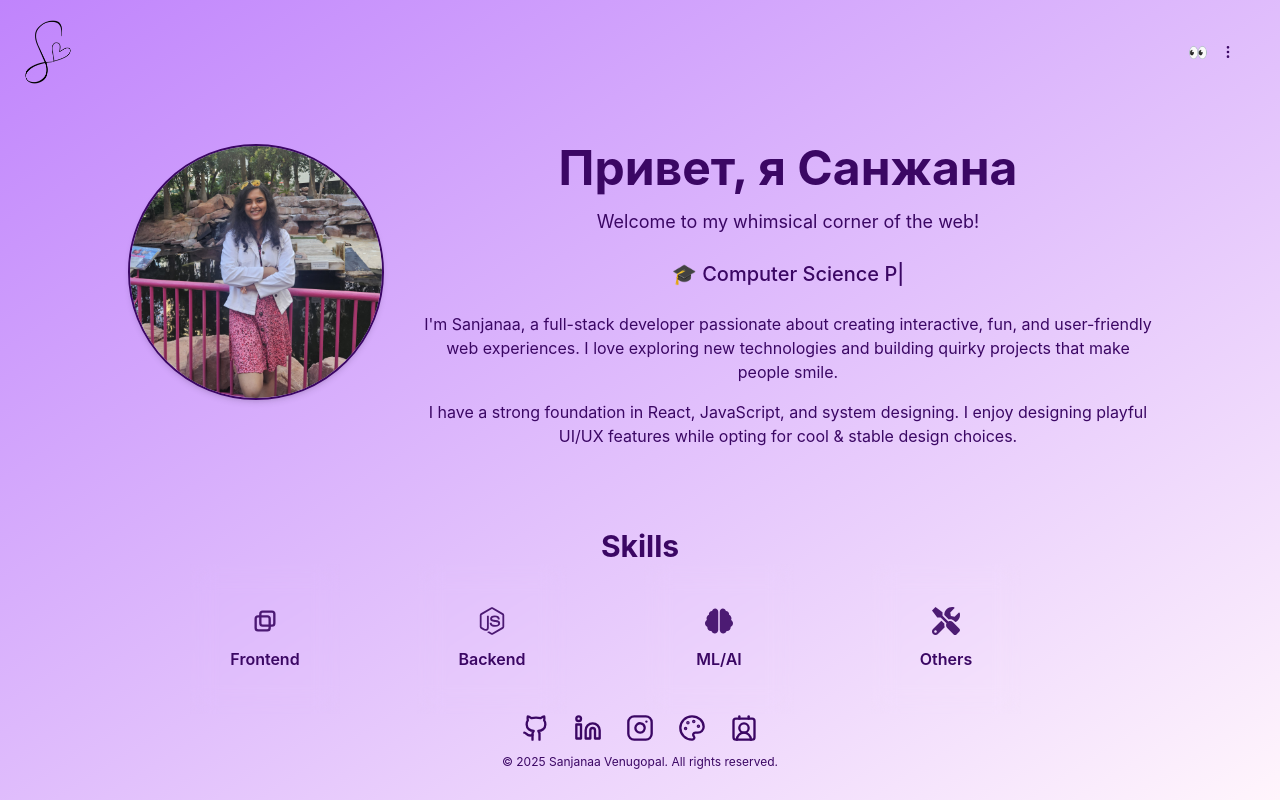
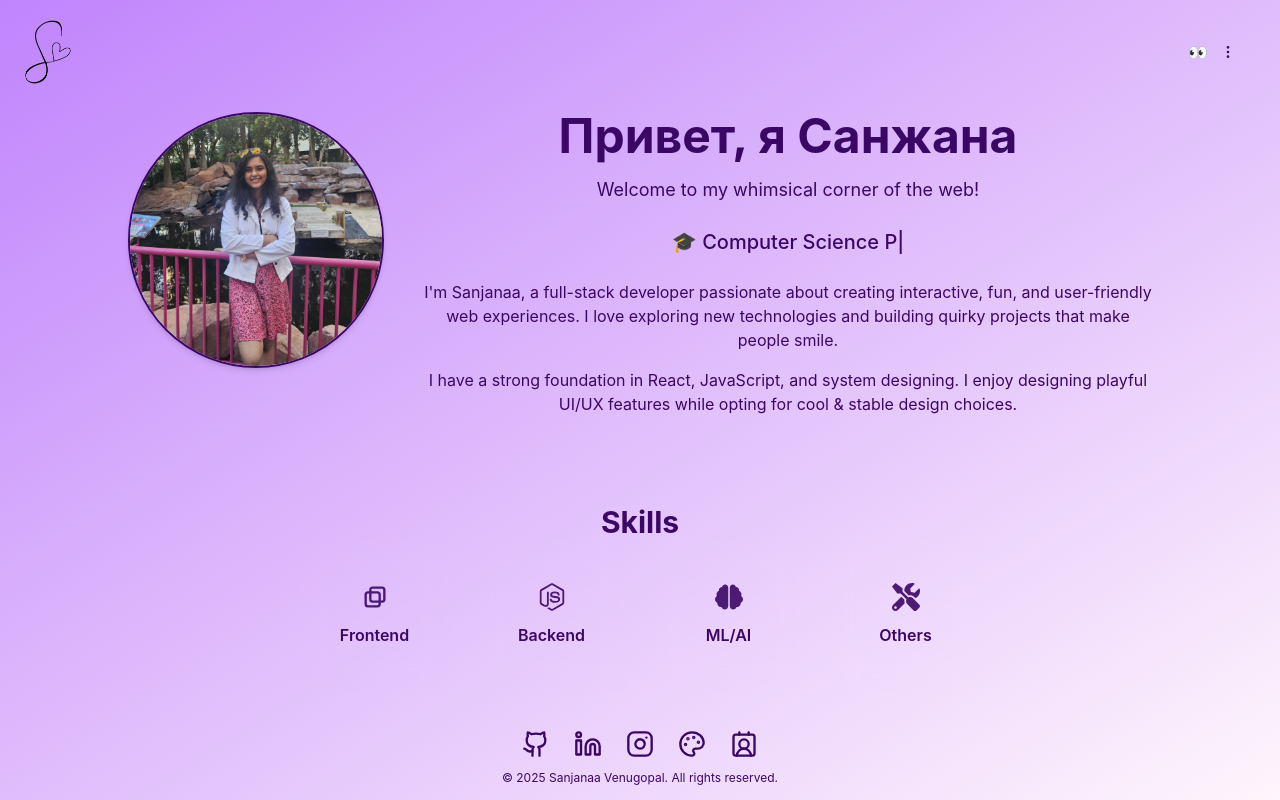
Before and after one commit to SanjanaaVenugopal/sanjanaa-portfolio, a React (Create React App) app: page / in a window 1280 px wide. Built offline with nearby package versions, Linux system fonts and the light colour scheme; no server answers; the database is empty.

Commit message:
Style fixes

```diff
--- a/src/Components/Skills/Skills.tsx
+++ b/src/Components/Skills/Skills.tsx
@@ -15,7 +15,7 @@ export const Skills = () => {
     };
 
     return (
-        <Box className="text-purple-950 dark:text-white">
+        <Box className="text-purple-950 dark:text-white  py-10">
             <Heading
                 as="h3"
                 size="lg"
@@ -28,8 +28,9 @@ export const Skills = () => {
             <SimpleGrid
                 columns={[1, 2, 3, 4]}
                 spacing={2}
-                maxW="900px"
+                maxW={{ base: "100%", sm: "300px", md: "700px", lg: "700px", xl: "700px" }}
                 mx="auto"
+                justifyItems="center"
             >
                 {skills.map((category, index) => (
                     <SkillCard
--- a/src/Components/Welcome/Welcome.tsx
+++ b/src/Components/Welcome/Welcome.tsx
@@ -14,7 +14,7 @@ export const Welcome: React.FC<props> = () => {
 
   return (
     <div className="w-full flex justify-center px-4">
-      <div className="flex flex-col md:flex-row items-center md:items-start gap-10 max-w-5xl w-full py-10">
+      <div className="flex flex-col md:flex-row items-center md:items-start gap-10 max-w-5xl w-full py-2">
         <img
           src={ProfilePic}
           alt={welcome.dpAltText}
```
